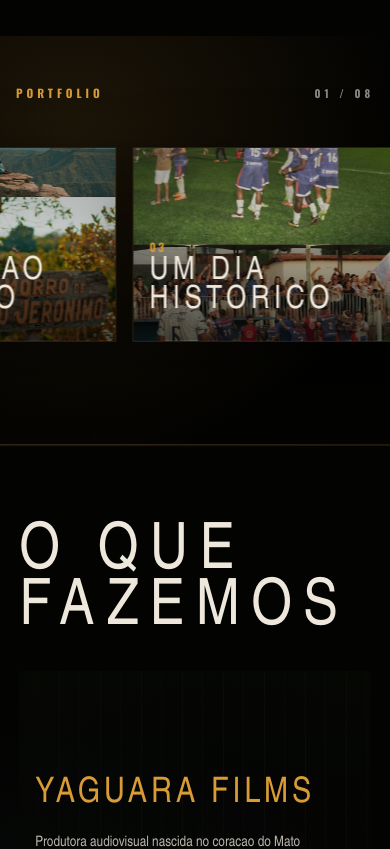
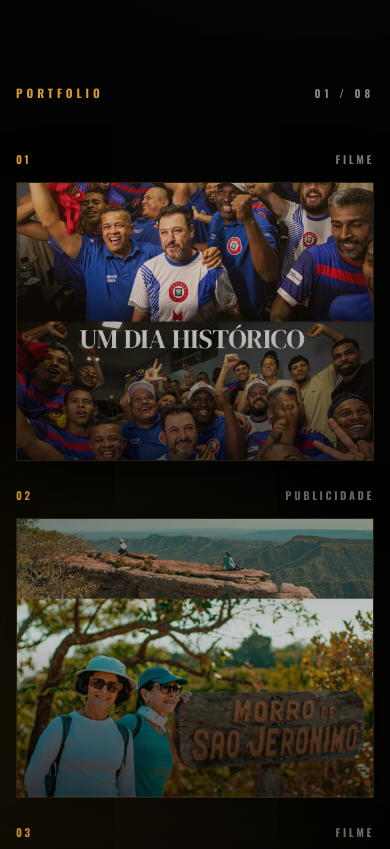
Before and after one commit to infratechmt/yaguara, a React (Vite) app: page / in a window 390 px wide. Shown: the part 1120-1969 px from the top of the page. Built offline with nearby package versions, Linux system fonts and the light colour scheme; a web font is replaced by a local one.

Commit message:
adicionado o portifolio em blocos

```diff
--- a/src/App.jsx
+++ b/src/App.jsx
@@ -402,7 +402,6 @@ function FeaturedWork({ labels, language, reducedMotion }) {
 }
 
 function VisualAlbum({ labels, language }) {
-  const album = [...projects, ...projects];
   const [selectedProject, setSelectedProject] = useState(null);
 
   useEffect(() => {
@@ -429,23 +428,26 @@ function VisualAlbum({ labels, language }) {
           <small>01 / 08</small>
         </div>
         <div className="album-window">
-          <div className="album-track">
-            {album.map((project, index) => (
+          <div className="album-grid">
+            {projects.map((project, index) => (
+              <div className={`album-block tone-${project.tone}`} key={project.title.pt}>
+                <div className="album-pretitle">
+                  <span>{String(index + 1).padStart(2, "0")}</span>
+                  <small>{project.type[language]}</small>
+                </div>
                 <button
                   type="button"
-                className={`album-card tone-${project.tone}`}
-                key={`${project.title.pt}-${index}`}
-                aria-label={`${project.title[language]} — ampliar imagem`}
+                  className="album-card"
+                  aria-label={`${project.title[language]} - ampliar imagem`}
                   style={{ "--work-image": `url(${project.image})` }}
                   onClick={() => setSelectedProject(project)}
                 >
                   <span className="album-image" />
                   <div className="album-caption">
-                  <span>{String((index % projects.length) + 1).padStart(2, "0")}</span>
                     <h3>{project.title[language]}</h3>
-                  <small>{project.type[language]}</small>
                   </div>
                 </button>
+              </div>
             ))}
           </div>
         </div>
--- a/src/styles.css
+++ b/src/styles.css
@@ -696,7 +696,7 @@ button {
 .visual-album {
   position: relative;
   overflow: hidden;
-  padding: clamp(4rem, 9vw, 8rem) 0;
+  padding: clamp(4rem, 8vw, 7rem) 0 clamp(5rem, 9vw, 8rem);
   border-bottom: 1px solid rgba(216, 155, 53, 0.14);
   background:
     radial-gradient(circle at 18% 24%, rgba(216, 155, 53, 0.12), transparent 21rem),
@@ -721,25 +721,56 @@ button {
 
 .album-window {
   overflow: visible;
-  padding-block: 2rem;
-}
-
-.album-track {
-  --album-gap: clamp(1rem, 2vw, 2rem);
-  --album-padding: clamp(1.2rem, 8vw, 8rem);
+  padding: 2rem clamp(1.2rem, 4.2vw, 4.8rem) 0;
+}
+
+.album-grid {
+  display: grid;
+  grid-template-columns: repeat(12, 1fr);
+  gap: clamp(1rem, 1.6vw, 1.5rem);
+  align-items: start;
+}
+
+.album-block {
+  display: grid;
+  grid-column: span 4;
+  gap: 0.75rem;
+  min-width: 0;
+}
+
+.album-block:nth-child(4),
+.album-block:nth-child(5) {
+  grid-column: span 6;
+}
+
+.album-pretitle {
   display: flex;
-  width: max-content;
-  gap: var(--album-gap);
-  padding-left: var(--album-padding);
-  animation: albumDrift 38s linear infinite;
-  will-change: transform;
+  align-items: center;
+  justify-content: space-between;
+  gap: 1rem;
+  min-height: 1.4rem;
+  color: rgba(238, 231, 220, 0.68);
+  font-size: 0.68rem;
+  font-weight: 800;
+  letter-spacing: 0.24em;
+}
+
+.album-pretitle span {
+  color: var(--amber);
+}
+
+.album-pretitle small {
+  color: rgba(238, 231, 220, 0.52);
+  font-size: inherit;
+  font-weight: inherit;
+  letter-spacing: inherit;
+  text-align: right;
 }
 
 .album-card {
   position: relative;
-  width: clamp(17rem, 28vw, 34rem);
+  width: 100%;
   aspect-ratio: 1.48;
-  flex: 0 0 auto;
   margin: 0;
   padding: 0;
   overflow: hidden;
@@ -749,8 +780,9 @@ button {
   color: inherit;
   cursor: zoom-in;
   text-align: left;
-  transform: none;
+  transform: translateY(0);
   transition:
+    transform 360ms cubic-bezier(0.22, 1, 0.36, 1),
     border-color 360ms ease,
     box-shadow 360ms ease;
 }
@@ -760,6 +792,7 @@ button {
   z-index: 5;
   border-color: rgba(216, 155, 53, 0.52);
   box-shadow: 0 1.5rem 4.8rem rgba(0, 0, 0, 0.58);
+  transform: translateY(-0.65rem);
   outline: none;
 }
 
@@ -809,18 +842,11 @@ button {
   z-index: 2;
   display: grid;
   gap: 0.22rem;
-  transform: translateY(0.65rem);
+  opacity: 0;
+  transform: translateY(0.9rem);
   transition:
     opacity 420ms ease,
     transform 620ms cubic-bezier(0.22, 1, 0.36, 1);
-}
-
-.album-caption span,
-.album-caption small {
-  color: var(--amber);
-  font-size: 0.72rem;
-  font-weight: 800;
-  letter-spacing: 0.22em;
 }
 
 .album-caption h3 {
@@ -831,21 +857,13 @@ button {
   font-weight: 400;
   letter-spacing: 0.14em;
   line-height: 0.9;
-}
-
-.album-caption small {
-  color: rgba(238, 231, 220, 0.72);
-  opacity: 0;
+  text-shadow: 0 0 1.8rem rgba(3, 3, 2, 0.92);
 }
 
 .album-card:hover .album-caption,
 .album-card:focus-visible .album-caption {
+  opacity: 1;
   transform: translateY(0);
-}
-
-.album-card:hover .album-caption small,
-.album-card:focus-visible .album-caption small {
-  opacity: 1;
 }
 
 .is-modal-open,
@@ -930,16 +948,6 @@ button {
   font-size: 2rem;
   line-height: 1;
   cursor: pointer;
-}
-
-@keyframes albumDrift {
-  from {
-    transform: translateX(0);
-  }
-
-  to {
-    transform: translateX(calc(-50% - var(--album-gap) / 2 + var(--album-padding) / 2));
-  }
 }
 
 .section-label {
@@ -1581,6 +1589,12 @@ button {
     grid-column: span 6;
   }
 
+  .album-block,
+  .album-block:nth-child(4),
+  .album-block:nth-child(5) {
+    grid-column: span 6;
+  }
+
   .what {
     grid-template-columns: 1fr;
   }
@@ -1685,16 +1699,22 @@ button {
   }
 
   .album-window {
-    padding-block: 1.3rem 2.4rem;
-  }
-
-  .album-track {
-    --album-padding: 1rem;
-    animation-duration: 30s;
+    padding: 1.3rem 1rem 0;
+  }
+
+  .album-grid {
+    grid-template-columns: 1fr;
+    gap: 1.4rem;
+  }
+
+  .album-block,
+  .album-block:nth-child(4),
+  .album-block:nth-child(5) {
+    grid-column: auto;
   }
 
   .album-card {
-    width: 18rem;
+    aspect-ratio: 1.28;
   }
 
   .project-grid {
@@ -1783,7 +1803,4 @@ button {
     display: none;
   }
 
-  .album-track {
-    animation: none;
-  }
-}
+}
```
Lines whose indentation alone changed are shown as unchanged.
